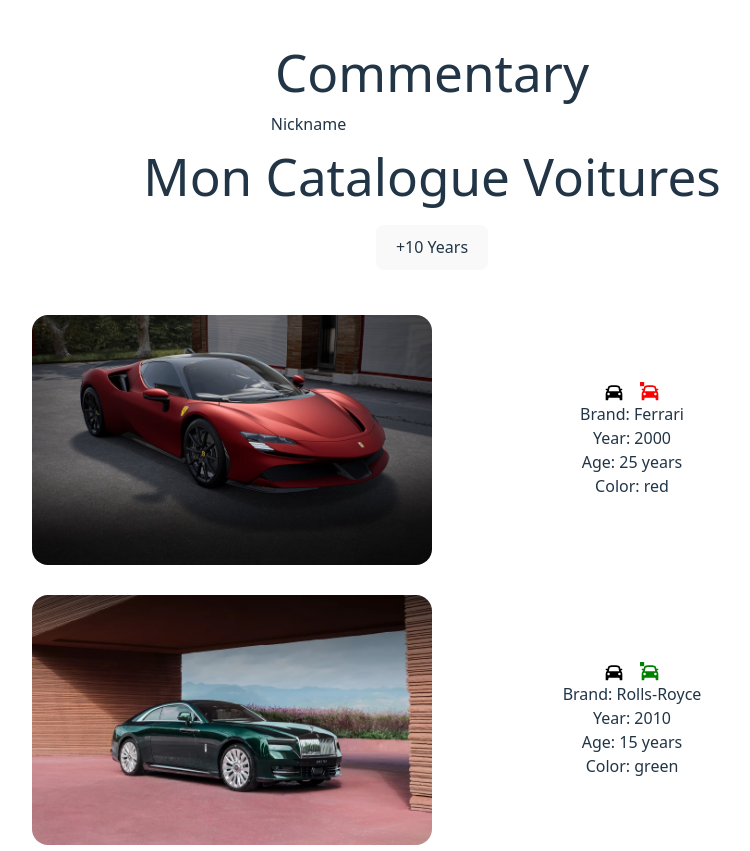
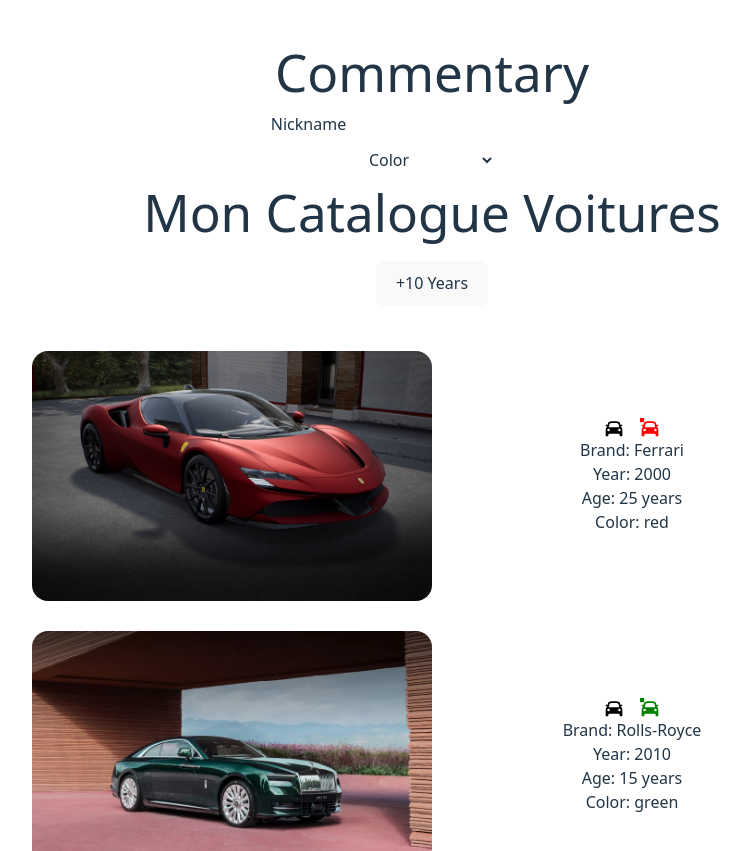
Before and after one commit to Arnauw/react-tuto, a React (Vite) app: page / in a window 1280 px wide. Shown: the top 851 px of the page, without its empty margins (208-958 px from the left). Built offline with nearby package versions, Linux system fonts and the light colour scheme.

Commit message:
color select input to finish

```diff
--- a/src/components/Form.jsx
+++ b/src/components/Form.jsx
@@ -5,10 +5,24 @@
 
     state = {
         username: "",
+        color: "",
+        colors: [
+            "",
+            "red",
+            "blue",
+            "green",
+            "black",
+            "purple",
+            "pink",
+        ],
     }
 
     handleNickname = (e) => {
-        this.setState({ username: e.target.value })
+        this.setState({username: e.target.value})
+    }
+
+    handleColor = (e) => {
+        this.setState({color: e.target.value})
     }
 
     render() {
@@ -18,13 +32,37 @@
                 <div>
                     <Car color={"red"} height={"400"}></Car>
                     <h1 className={"my-3"}>Commentary</h1>
+                    <div>
+                        <form action="" className="my-3">
+                            <label htmlFor="" className={"mr-4"}>Nickname</label>
+                            <input type="text" value={this.state.username} onChange={this.handleNickname}/>
+                        </form>
 
-                    <form action="" className="my-3">
-                        <label htmlFor="" className={"mr-4"}>Nickname</label>
-                        <input type="text" value={this.state.username} onChange={this.handleNickname} />
-                    </form>
+                    </div>
 
-                    <p>{this.state.username? `Your nickname is: ${this.state.username}`: null }</p>
+                    <div className={"my-3"}>
+                        <label htmlFor="" className={"mr-4"}>Color</label>
+                        {/*<select name="" id="">*/}
+                        {/*    <option value="green">Green</option>*/}
+                        {/*    <option value="red">Red</option>*/}
+                        {/*    <option value="orange">Orange</option>*/}
+                        {/*</select>*/}
+                        <select name="" id="" onChange={this.handleColor}>
+                            {
+                                this.state.colors.map((color, index) => {
+                                    return <option key={index} value={color}>{color}</option>
+                                })
+                            }
+                        </select>
+                    </div>
+
+                    <p className={`my-3`}
+                       // style={{"color"}}
+                    >
+                        {
+                            this.state.username ? `Your nickname is: ${this.state.username}` : null
+                        }
+                    </p>
                 </div>
 
             </>
```
